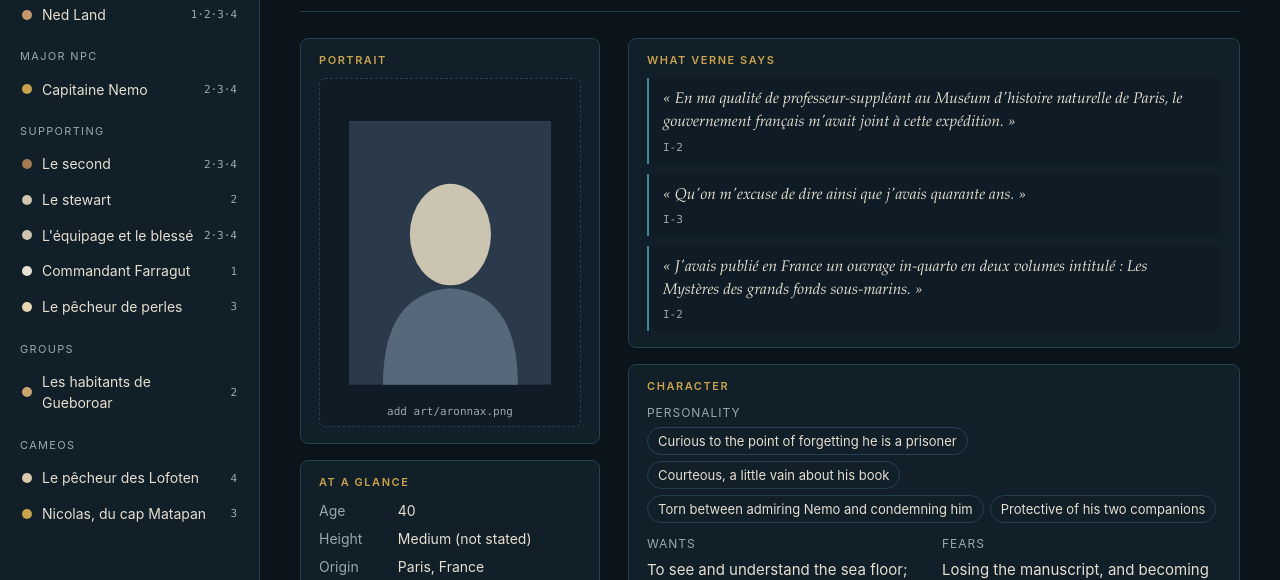
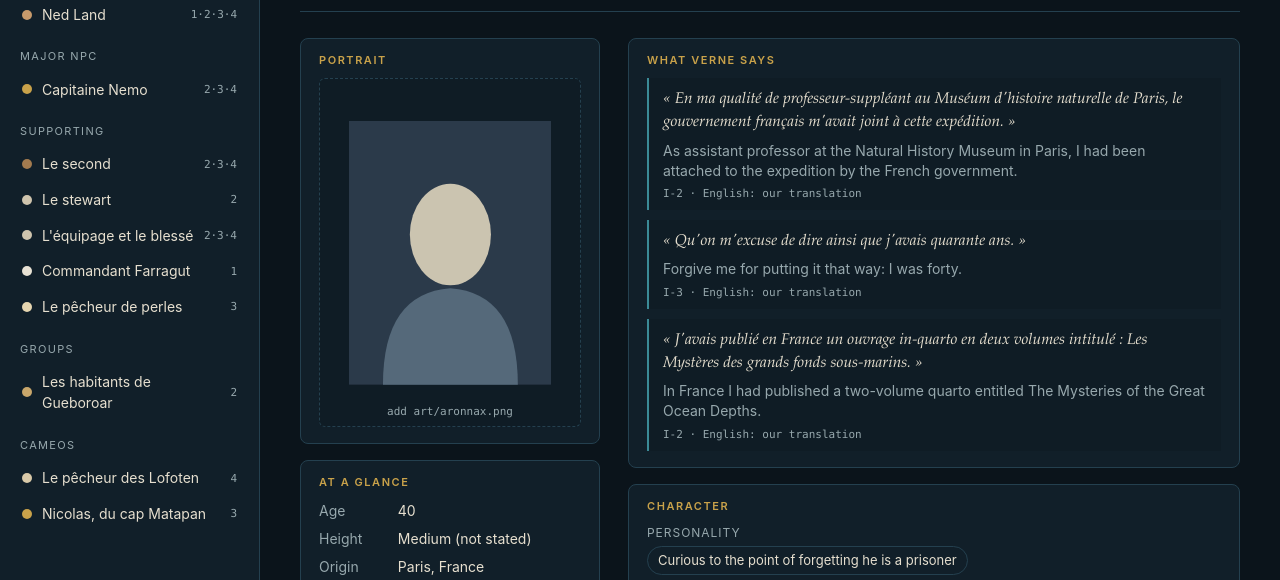
Before and after one commit to jeanmalha/TwentyThousandLeagues, a plain HTML site: page tools/character-sheets/index.html in a window 1280 px wide. Shown: the part 208-788 px from the top of the page. Drawn offline with Linux system fonts and the light colour scheme.

Commit message:
TTLUTS-35: Add our own English translations to the quotes
Every French quote on the sheets now has an English translation written
for this project from the French original, never taken from a published
translation. The viewer shows it under the French.

Co-Authored-By: Claude Opus 5.5 <noreply@anthropic.com>

```diff
--- a/tools/character-sheets/characters.js
+++ b/tools/character-sheets/characters.js
@@ -14,9 +14,9 @@ window.CAST = [
     stats: { age: "40", height: "Medium (not stated)", origin: "Paris, France", firstSeen: "I-2 « Le pour et le contre »" },
     verb: { name: "Recall", note: "Pulls a fact from his journal; opens new topics with Nemo." },
     verne: [
-      { q: "En ma qualité de professeur-suppléant au Muséum d'histoire naturelle de Paris, le gouvernement français m'avait joint à cette expédition.", ref: "I-2" },
-      { q: "Qu'on m'excuse de dire ainsi que j'avais quarante ans.", ref: "I-3" },
-      { q: "J'avais publié en France un ouvrage in-quarto en deux volumes intitulé : Les Mystères des grands fonds sous-marins.", ref: "I-2" }
+      { q: "En ma qualité de professeur-suppléant au Muséum d'histoire naturelle de Paris, le gouvernement français m'avait joint à cette expédition.", ref: "I-2", en: "As assistant professor at the Natural History Museum in Paris, I had been attached to the expedition by the French government." },
+      { q: "Qu'on m'excuse de dire ainsi que j'avais quarante ans.", ref: "I-3", en: "Forgive me for putting it that way: I was forty." },
+      { q: "J'avais publié en France un ouvrage in-quarto en deux volumes intitulé : Les Mystères des grands fonds sous-marins.", ref: "I-2", en: "In France I had published a two-volume quarto entitled The Mysteries of the Great Ocean Depths." }
     ],
     personality: ["Curious to the point of forgetting he is a prisoner", "Courteous, a little vain about his book", "Torn between admiring Nemo and condemning him", "Protective of his two companions"],
     wants: "To see and understand the sea floor; later, to bring his notes home.",
@@ -53,11 +53,11 @@ window.CAST = [
     stats: { age: "30", height: "Medium; solid", origin: "Flanders (Belgium)", firstSeen: "I-3 « Comme il plaira à monsieur »" },
     verb: { name: "Catalogue", note: "Identifies a creature or object and writes it to the journal." },
     verne: [
-      { q: "Un garçon dévoué qui m'accompagnait dans tous mes voyages ; un brave Flamand que j'aimais et qui me le rendait bien, un être phlegmatique par nature, régulier par principe, zélé par habitude.", ref: "I-3" },
-      { q: "Classer, c'était sa vie, et il n'en savait pas davantage.", ref: "I-3" },
-      { q: "Il n'eût pas distingué, je crois, un cachalot d'une baleine !", ref: "I-3" },
-      { q: "Des muscles solides, mais pas de nerfs, pas l'apparence de nerfs.", ref: "I-3" },
-      { q: "Formaliste enragé il ne me parlait jamais qu'à la troisième personne -- au point d'en être agaçant.", ref: "I-3" }
+      { q: "Un garçon dévoué qui m'accompagnait dans tous mes voyages ; un brave Flamand que j'aimais et qui me le rendait bien, un être phlegmatique par nature, régulier par principe, zélé par habitude.", ref: "I-3", en: "A devoted lad who came with me on all my travels; a good Fleming whom I was fond of and who returned the feeling, phlegmatic by nature, orderly on principle, zealous by habit." },
+      { q: "Classer, c'était sa vie, et il n'en savait pas davantage.", ref: "I-3", en: "Classifying was his life, and he knew nothing beyond it." },
+      { q: "Il n'eût pas distingué, je crois, un cachalot d'une baleine !", ref: "I-3", en: "I doubt he could have told a sperm whale from a baleen whale!" },
+      { q: "Des muscles solides, mais pas de nerfs, pas l'apparence de nerfs.", ref: "I-3", en: "Solid muscles, but no nerves: not a sign of nerves." },
+      { q: "Formaliste enragé il ne me parlait jamais qu'à la troisième personne -- au point d'en être agaçant.", ref: "I-3", en: "A rabid stickler for form, he never addressed me except in the third person, to the point of being exasperating." }
     ],
     personality: ["Unflappable", "Devoted without being servile", "Pedantic about classification and weak on practice", "Deadpan: his comedy comes from calm in the middle of chaos"],
     wants: "To follow Monsieur wherever he goes, and to complete the classification.",
@@ -66,7 +66,7 @@ window.CAST = [
     voice: {
       register: "Polite, formal and always in the third person (« Monsieur veut-il… »), with precise taxonomic jargon.",
       tics: ["Third person for his master", "Lists of class, order, family and genus", "Never offers advice unless asked"],
-      lines: [{ q: "Comme il plaira à monsieur.", ref: "I-3" }]
+      lines: [{ q: "Comme il plaira à monsieur.", ref: "I-3", en: "As Monsieur pleases." }]
     },
     visual: {
       build: "Solid and healthy-looking, with steady, economical poses. He's never off balance.",
@@ -94,10 +94,10 @@ window.CAST = [
     stats: { age: "About 40", height: "Over 6 English feet", origin: "Québec, Canada (French-speaking family)", firstSeen: "I-4 « Ned Land »" },
     verb: { name: "Force", note: "Pries, lifts, throws or breaks what the others can't." },
     verne: [
-      { q: "Ned Land était un Canadien, d'une habileté de main peu commune, et qui ne connaissait pas d'égal dans son périlleux métier.", ref: "I-4" },
-      { q: "C'était un homme de grande taille -- plus de six pieds anglais -- vigoureusement bâti, l'air grave, peu communicatif, violent parfois, et très rageur quand on le contrariait.", ref: "I-4" },
-      { q: "Sa personne provoquait l'attention, et surtout la puissance de son regard qui accentuait singulièrement sa physionomie.", ref: "I-4" },
-      { q: "Je ne saurais le mieux comparer qu'à un télescope puissant qui serait en même temps un canon toujours prêt à partir.", ref: "I-4" }
+      { q: "Ned Land était un Canadien, d'une habileté de main peu commune, et qui ne connaissait pas d'égal dans son périlleux métier.", ref: "I-4", en: "Ned Land was a Canadian of uncommon skill with his hands, and he had no equal in his dangerous trade." },
+      { q: "C'était un homme de grande taille -- plus de six pieds anglais -- vigoureusement bâti, l'air grave, peu communicatif, violent parfois, et très rageur quand on le contrariait.", ref: "I-4", en: "He was a tall man, over six English feet, powerfully built, grave-looking, not very talkative, sometimes violent, and quick to anger when crossed." },
+      { q: "Sa personne provoquait l'attention, et surtout la puissance de son regard qui accentuait singulièrement sa physionomie.", ref: "I-4", en: "He drew attention, above all through the power of his gaze, which gave his face a singular force." },
+      { q: "Je ne saurais le mieux comparer qu'à un télescope puissant qui serait en même temps un canon toujours prêt à partir.", ref: "I-4", en: "The best I can compare him to is a powerful telescope that was also a cannon, always ready to fire." }
     ],
     personality: ["Impatient and quick to anger", "Practical, a sharp observer (exceptional eyesight)", "Warm once he trusts you; tells his stories like an epic", "Hates being confined"],
     wants: "Freedom, land under his feet, and a proper meal of meat.",
@@ -106,7 +106,7 @@ window.CAST = [
     voice: {
       register: "Plain-spoken Québécois French: earthy, short sentences, oaths. Verne calls it « cette vieille langue de Rabelais ».",
       tics: ["« Mille diables ! »", "Food and hunting metaphors", "Calls Aronnax « monsieur le professeur »"],
-      lines: [{ q: "Eh ! mille diables ! … ouvrez donc, navigateurs peu hospitaliers !", ref: "I-7" }]
+      lines: [{ q: "Eh ! mille diables ! … ouvrez donc, navigateurs peu hospitaliers !", ref: "I-7", en: "Hell and damnation! … Open up, you inhospitable sailors!" }]
     },
     visual: {
       build: "The biggest of the three by far: broad, heavy shoulders, big hands.",
@@ -134,14 +134,14 @@ window.CAST = [
     stats: { age: "Unclear: « trente-cinq ou cinquante ans »", height: "Tall", origin: "Deliberately unplaceable (Aronnax can't tell)", firstSeen: "I-8 « Mobilis in mobile »" },
     verb: { name: "None (not playable)", note: "Dialogue hub; his replies change with what has been Recalled." },
     verne: [
-      { q: "Ce personnage avait-il trente-cinq ou cinquante ans, je n'aurais pu le préciser. Sa taille était haute, son front large, son nez droit, sa bouche nettement dessinée, ses dents magnifiques, ses mains fines, allongées.", ref: "I-8" },
-      { q: "Ses yeux noirs regardaient avec une froide assurance … sa peau, pâle plutôt que colorée, annonçait la tranquillité du sang.", ref: "I-8" },
-      { q: "Ses yeux, un peu écartés l'un de l'autre, pouvaient embrasser simultanément près d'un quart de l'horizon.", ref: "I-8" },
-      { q: "Les deux inconnus, coiffés de bérets faits d'une fourrure de loutre marine, et chaussés de bottes de mer en peau de phoque.", ref: "I-8" },
-      { q: "Je ne suis pas ce que vous appelez un homme civilisé ! J'ai rompu avec la société tout entière pour des raisons que moi seul j'ai le droit d'apprécier.", ref: "I-10" },
-      { q: "Cet Indien, monsieur le professeur, c'est un habitant du pays des opprimés, et je suis encore, et, jusqu'à mon dernier souffle, je serai de ce pays-là !", ref: "II-3" },
-      { q: "Je suis le droit, je suis la justice ! … Je suis l'opprimé, et voilà l'oppresseur !", ref: "II-21" },
-      { q: "Ce terrible justicier, véritable archange de la haine, regardait toujours.", ref: "II-21" }
+      { q: "Ce personnage avait-il trente-cinq ou cinquante ans, je n'aurais pu le préciser. Sa taille était haute, son front large, son nez droit, sa bouche nettement dessinée, ses dents magnifiques, ses mains fines, allongées.", ref: "I-8", en: "Was the man thirty-five or fifty? I could not have said. He was tall, with a broad forehead, a straight nose, a clearly drawn mouth, magnificent teeth, and fine, long hands." },
+      { q: "Ses yeux noirs regardaient avec une froide assurance … sa peau, pâle plutôt que colorée, annonçait la tranquillité du sang.", ref: "I-8", en: "His black eyes looked out with cold assurance … his skin, pale rather than ruddy, spoke of calm blood." },
+      { q: "Ses yeux, un peu écartés l'un de l'autre, pouvaient embrasser simultanément près d'un quart de l'horizon.", ref: "I-8", en: "His eyes, set a little wide apart, could take in nearly a quarter of the horizon at once." },
+      { q: "Les deux inconnus, coiffés de bérets faits d'une fourrure de loutre marine, et chaussés de bottes de mer en peau de phoque.", ref: "I-8", en: "The two strangers wore berets of sea-otter fur and sea boots of sealskin." },
+      { q: "Je ne suis pas ce que vous appelez un homme civilisé ! J'ai rompu avec la société tout entière pour des raisons que moi seul j'ai le droit d'apprécier.", ref: "I-10", en: "I am not what you call a civilised man! I have broken with the whole of society, for reasons that I alone have the right to judge." },
+      { q: "Cet Indien, monsieur le professeur, c'est un habitant du pays des opprimés, et je suis encore, et, jusqu'à mon dernier souffle, je serai de ce pays-là !", ref: "II-3", en: "That Indian, Professor, is a native of the land of the oppressed, and I am still, and until my last breath I shall remain, of that land!" },
+      { q: "Je suis le droit, je suis la justice ! … Je suis l'opprimé, et voilà l'oppresseur !", ref: "II-21", en: "I am the law, I am justice! … I am the oppressed, and there is the oppressor!" },
+      { q: "Ce terrible justicier, véritable archange de la haine, regardait toujours.", ref: "II-21", en: "That terrible avenger, a very archangel of hatred, was still watching." }
     ],
     personality: ["Courteous and cultivated (art, science, music)", "Proud and self-contained", "Generous to the oppressed, merciless to his enemies", "Grieving: the portrait of a wife and two children (II-21)"],
     wants: "Freedom from all nations; justice, or vengeance, against the power that destroyed his family.",
@@ -151,7 +151,7 @@ window.CAST = [
       register: "Measured, elegant and economical, with long silences. He never explains himself.",
       tics: ["Answers questions with questions", "« Monsieur le professeur »", "Speaks to his crew in an unknown language"],
       lines: [
-        { q: "Dieu tout puissant ! assez ! assez !", ref: "II-22" }
+        { q: "Dieu tout puissant ! assez ! assez !", ref: "II-22", en: "Almighty God! Enough! Enough!" }
       ]
     },
     visual: {
@@ -180,8 +180,8 @@ window.CAST = [
     stats: { age: "Not stated", height: "Short", origin: "Unknown (Aronnax thinks « méridional »)", firstSeen: "I-8" },
     verb: { name: "None", note: "Can't be talked to in any language the trio understands; communicates by gesture." },
     verne: [
-      { q: "L'un était de petite taille, vigoureusement musclé, large d'épaules, robuste de membres, la tête forte, la chevelure abondante et noire, la moustache épaisse, le regard vif et pénétrant.", ref: "I-8" },
-      { q: "Il employa toujours devant moi un idiome singulier et absolument incompréhensible.", ref: "I-8" }
+      { q: "L'un était de petite taille, vigoureusement musclé, large d'épaules, robuste de membres, la tête forte, la chevelure abondante et noire, la moustache épaisse, le regard vif et pénétrant.", ref: "I-8", en: "One was short, powerfully muscled, broad in the shoulder and sturdy of limb, with a strong head, thick black hair, a heavy moustache, and a quick, piercing gaze." },
+      { q: "Il employa toujours devant moi un idiome singulier et absolument incompréhensible.", ref: "I-8", en: "In front of me he always used a strange and utterly incomprehensible language." }
     ],
     personality: ["Lively and expressive", "Loyal to Nemo", "Opaque to the trio"],
     wants: "Unknown.",
@@ -190,7 +190,7 @@ window.CAST = [
     voice: {
       register: "The unknown language only, with lots of gesture. Don't translate it.",
       tics: ["The same daily report on the platform"],
-      lines: [{ q: "Nautron respoc lorni virch.", ref: "I-15" }]
+      lines: [{ q: "Nautron respoc lorni virch.", ref: "I-15", en: "(Untranslated: the crew's unknown language. Never translate it.)" }]
     },
     visual: {
       build: "Short, broad-shouldered and very muscular.",
@@ -218,8 +218,8 @@ window.CAST = [
     stats: { age: "Not stated", height: "Not stated", origin: "Crew", firstSeen: "I-8" },
     verb: { name: "None", note: "Doesn't speak." },
     verne: [
-      { q: "Le stewart muet, sourd peut-être avait disposé la table.", ref: "I-8" },
-      { q: "Le stewart étouffait sous sa main puissante.", ref: "I-9" }
+      { q: "Le stewart muet, sourd peut-être avait disposé la table.", ref: "I-8", en: "The steward, mute and perhaps deaf, had laid the table." },
+      { q: "Le stewart étouffait sous sa main puissante.", ref: "I-9", en: "The steward was choking under his powerful hand." }
     ],
     personality: ["Silent and impassive"],
     wants: "—", fears: "—",
@@ -247,8 +247,8 @@ window.CAST = [
     stats: { age: "Various", height: "Various", origin: "Many nations (unknown)", firstSeen: "I-8; the wounded sailor in I-24" },
     verb: { name: "None", note: "—" },
     verne: [
-      { q: "« Cet homme sera mort dans deux heures. -- Rien ne peut le sauver ? -- Rien. »", ref: "I-24" },
-      { q: "Je compris tout ! Cette clairière c'était un cimetière.", ref: "I-24" }
+      { q: "« Cet homme sera mort dans deux heures. -- Rien ne peut le sauver ? -- Rien. »", ref: "I-24", en: "This man will be dead within two hours. — Can nothing save him? — Nothing." },
+      { q: "Je compris tout ! Cette clairière c'était un cimetière.", ref: "I-24", en: "I understood everything! The clearing was a cemetery." }
     ],
     personality: ["Silent, disciplined and loyal"],
     wants: "—", fears: "—",
@@ -276,14 +276,14 @@ window.CAST = [
     stats: { age: "Not stated", height: "Not stated", origin: "United States", firstSeen: "I-3" },
     verb: { name: "None", note: "Talk target for the Act 1 puzzle (change the course)." },
     verne: [
-      { q: "Le commandant Farragut était un bon marin, digne de la frégate qu'il commandait.", ref: "I-4" },
-      { q: "Ou le commandant Farragut tuerait le narwal, ou le narwal tuerait le commandant Farragut. Pas de milieu.", ref: "I-4" }
+      { q: "Le commandant Farragut était un bon marin, digne de la frégate qu'il commandait.", ref: "I-4", en: "Commander Farragut was a good seaman, worthy of the frigate he commanded." },
+      { q: "Ou le commandant Farragut tuerait le narwal, ou le narwal tuerait le commandant Farragut. Pas de milieu.", ref: "I-4", en: "Either Commander Farragut would kill the narwhal, or the narwhal would kill Commander Farragut. There was no middle way." }
     ],
     personality: ["Determined", "A believer: he has no doubt about the monster", "Stubborn"],
     wants: "To kill the 'narwhal'.",
     fears: "Returning empty-handed.",
     arc: "Only in Act 1; he's the obstacle the signature puzzle has to get past.",
-    voice: { register: "A naval commander: brisk orders, in English on his ship.", tics: [], lines: [{ q: "Go ahead", ref: "I-3 (in English in Verne's text)" }] },
+    voice: { register: "A naval commander: brisk orders, in English on his ship.", tics: [], lines: [{ q: "Go ahead", ref: "I-3 (in English in Verne's text)", en: "(In English in Verne's text.)" }] },
     visual: {
       build: "An upright military bearing.",
       face: "Weathered and resolute.",
@@ -306,7 +306,7 @@ window.CAST = [
     stats: { age: "Not stated", height: "Not stated", origin: "Ceylon (Sri Lanka)", firstSeen: "II-3 « Une perle de dix millions »" },
     verb: { name: "None", note: "Central to the Act 3 signature puzzle (the rescue)." },
     verne: [
-      { q: "C'était un homme, un homme vivant … un pêcheur, un pauvre diable, sans doute, qui venait glaner avant la récolte.", ref: "II-3" }
+      { q: "C'était un homme, un homme vivant … un pêcheur, un pauvre diable, sans doute, qui venait glaner avant la récolte.", ref: "II-3", en: "It was a man, a living man … a fisherman, some poor soul no doubt, come to glean before the harvest." }
     ],
     personality: ["Courageous: he dives alone with a stone and a rope"],
     wants: "To feed his family before the official harvest.",
@@ -359,7 +359,7 @@ window.CAST = [
     stats: { age: "—", height: "—", origin: "Lofoten, Norway", firstSeen: "II-23 « Conclusion »" },
     verb: { name: "None", note: "Epilogue only." },
     verne: [
-      { q: "… cabane d'un pêcheur des îles Loffoden.", ref: "II-23" }
+      { q: "… cabane d'un pêcheur des îles Loffoden.", ref: "II-23", en: "… a fisherman's hut in the Lofoten Islands." }
     ],
     personality: ["Hospitable"],
     wants: "—", fears: "—",
@@ -381,7 +381,7 @@ window.CAST = [
     stats: { age: "—", height: "—", origin: "Cape Matapan, Greece", firstSeen: "II-6 « L'archipel grec »" },
     verb: { name: "None", note: "—" },
     verne: [
-      { q: "Ne vous inquiétez pas, me dit le capitaine. C'est Nicolas, du cap Matapan, surnommé le Pesce. Il est bien connu dans toutes les Cyclades.", ref: "II-6" }
+      { q: "Ne vous inquiétez pas, me dit le capitaine. C'est Nicolas, du cap Matapan, surnommé le Pesce. Il est bien connu dans toutes les Cyclades.", ref: "II-6", en: "Don't worry, said the captain. It's Nicolas, from Cape Matapan, known as the Fish. He's well known all over the Cyclades." }
     ],
     personality: ["Fearless swimmer"],
     wants: "—", fears: "—",
--- a/tools/character-sheets/index.html
+++ b/tools/character-sheets/index.html
@@ -76,6 +76,7 @@
   .verb span { color: var(--muted); font-size: 14px; }
 
   blockquote { margin: 0 0 10px; padding: 10px 14px; background: var(--quote-bg); border-left: 2px solid var(--teal); font: italic 15.5px/1.5 var(--serif); }
+  blockquote .en { display: block; margin-top: 6px; font: normal 14px/1.45 var(--sans); color: var(--muted); }
   blockquote cite { display: block; font: normal 11px var(--mono); color: var(--muted); margin-top: 6px; }
   blockquote:last-child { margin-bottom: 0; }
 
@@ -162,7 +163,7 @@
   }
 
   const quotes = (arr) => arr && arr.length
-    ? arr.map(x => `<blockquote lang="fr">« ${esc(x.q.replace(/^«\s*|\s*»$/g, ""))} »<cite>${esc(x.ref)}</cite></blockquote>`).join("")
+    ? arr.map(x => `<blockquote><span lang="fr">« ${esc(x.q.replace(/^«\s*|\s*»$/g, ""))} »</span>${x.en ? `<span class="en" lang="en">${esc(x.en)}</span>` : ""}<cite>${esc(x.ref)} · English: our translation</cite></blockquote>`).join("")
     : `<p class="empty">No direct description in the text.</p>`;
   const tags = arr => arr && arr.length ? `<ul class="tags">${arr.map(t => `<li>${esc(t)}</li>`).join("")}</ul>` : `<p class="empty">—</p>`;
   const plain = arr => arr && arr.length ? `<ul class="plain">${arr.map(t => `<li>${esc(t)}</li>`).join("")}</ul>` : `<p class="empty">—</p>`;
@@ -264,7 +265,7 @@
           <div class="toolbar"><button onclick="window.print()">Print this sheet</button></div>
         </section>
       </div>
-      <p class="source">Quotes from Jules Verne, <i>Vingt mille lieues sous les mers</i>, Hetzel, French original (public domain), docs/source/verne/fr-verne-5097.txt. "I-8" = Part 1, chapter VIII.</p>`;
+      <p class="source">Quotes from Jules Verne, <i>Vingt mille lieues sous les mers</i>, Hetzel, French original (public domain), docs/source/verne/fr-verne-5097.txt. English translations are our own, written for this project. "I-8" = Part 1, chapter VIII.</p>`;
   }
 
   function route() {
```
Also changed, not shown: 1 other file.
